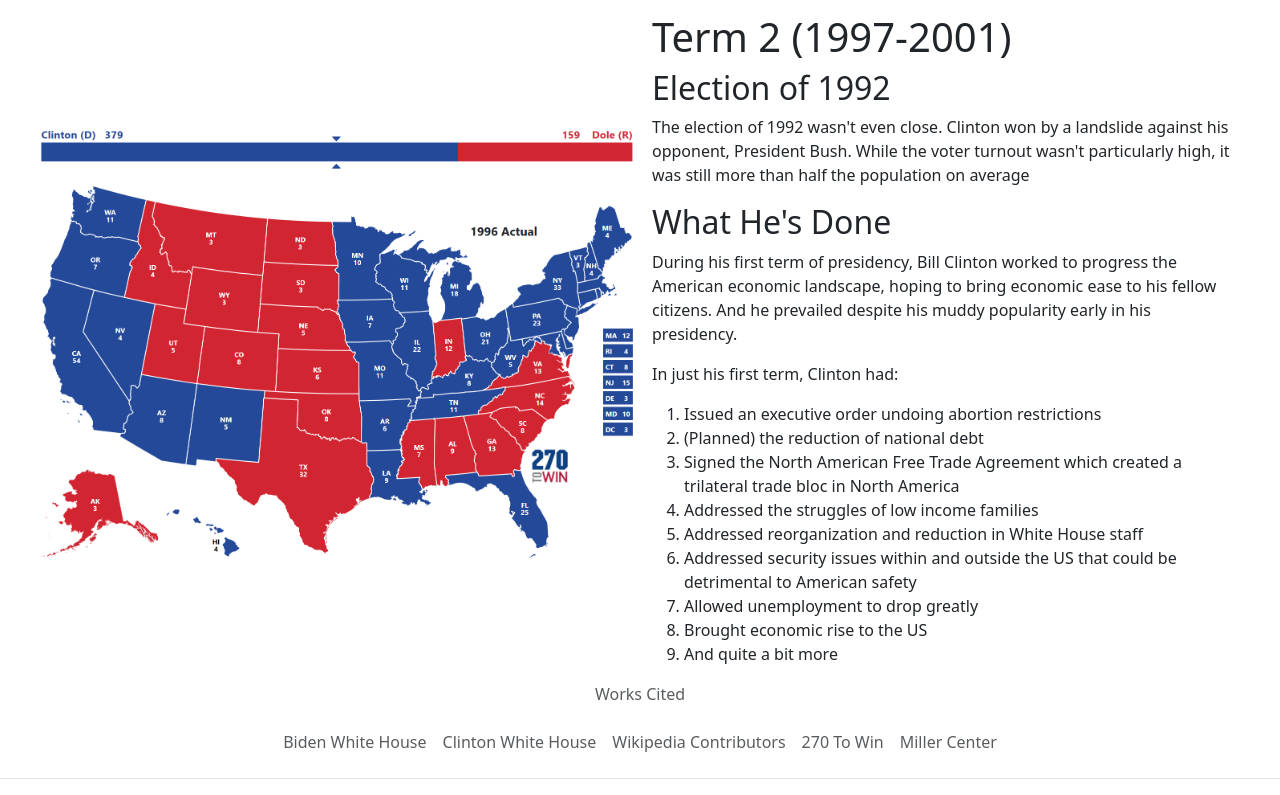
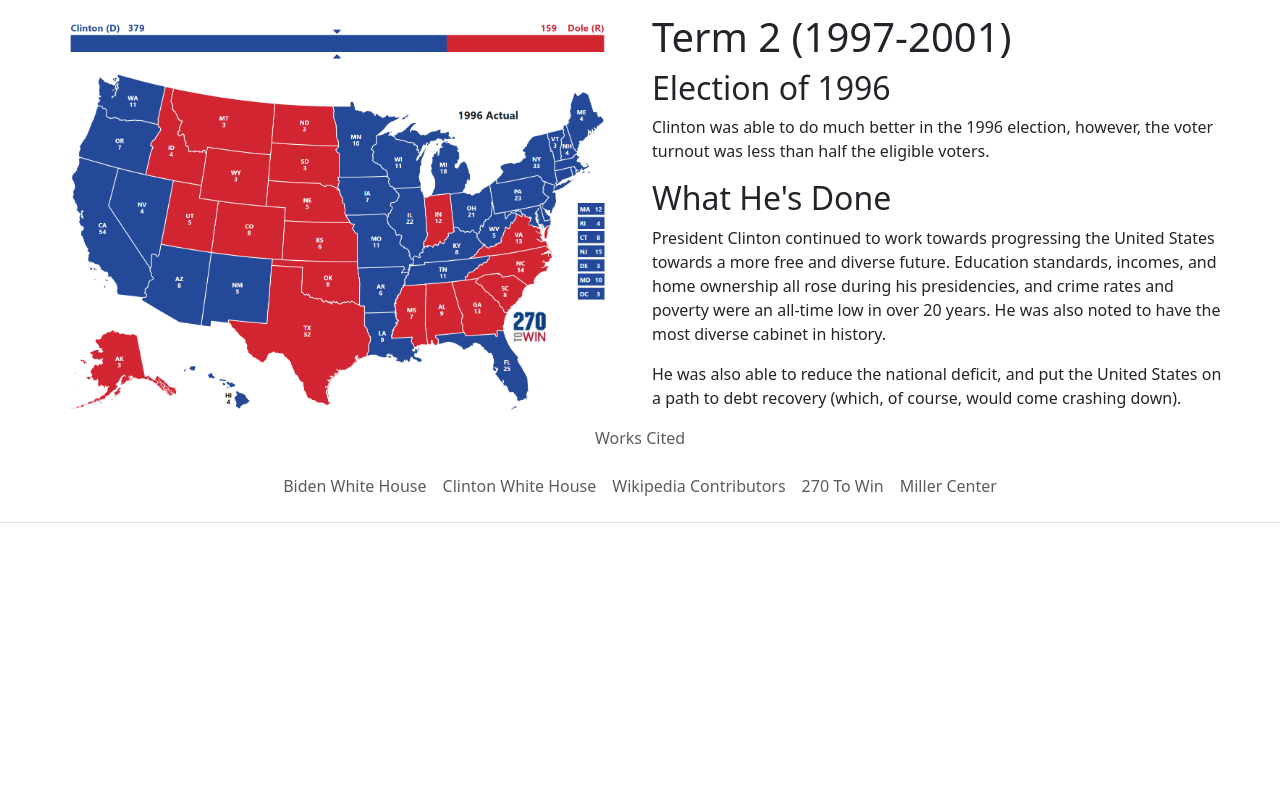
Before and after one commit to Proutum-Ann/presidentialBio, a plain HTML site: page presidency.html in a window 1280 px wide. Shown: the part 712-1507 px from the top of the page. After the commit the page ends 1251 px from the top, so only its background shows below. Drawn offline with nearby package versions, Linux system fonts and the light colour scheme.

Commit message:
finished info on election of 1996 and 2nd term?

```diff
--- a/presidency.html
+++ b/presidency.html
@@ -46,13 +46,14 @@
               </nav>
         </header>
         <main style="overflow-x: hidden">
-
+<!-- 1992 -->
           <div class="container-fluid px-5">
             <div class="row">
               <div class="col-md-6 col-12">
                 <h1>Term 1 (1993-1997)</h1>
                 <h2>Election of 1992</h2>
                 <p>The election of 1992 wasn't even close. Clinton won by a landslide against his opponent, President Bush. While the voter turnout wasn't particularly high, it was still more than half the population on average</p>
+                <!-- During Term -->
                 <h2>What He's Done</h2>
                 <p>During his first term of presidency, Bill Clinton worked to progress the American economic landscape, hoping to bring economic ease to his fellow citizens. And he prevailed despite his muddy popularity early in his presidency.</p>
                 <p>In just his first term, Clinton had:
@@ -69,32 +70,23 @@
                   </ol>
                 </p>
               </div>
+              <!-- Election Turnout -->
               <div class="col-md-6 col-12" style="background: url(imgs/1992_election.webp); background-size: contain; background-repeat: no-repeat;background-position: center; min-height: 400px">
               </div>
             </div>
-
+<!-- 1996 -->
             <div class="row">
+              <!-- Election Turnout -->
               <div class="col-md-6 col-12" style="background: url(imgs/1996_election.webp); background-size: contain; background-repeat: no-repeat;background-position: center; min-height: 400px">
               </div>
               <div class="col-md-6 col-12">
                 <h1>Term 2 (1997-2001)</h1>
-                <h2>Election of 1992</h2>
-                <p>The election of 1992 wasn't even close. Clinton won by a landslide against his opponent, President Bush. While the voter turnout wasn't particularly high, it was still more than half the population on average</p>
+                <h2>Election of 1996</h2>
+                <p>Clinton was able to do much better in the 1996 election, however, the voter turnout was less than half the eligible voters.</p>
+                <!-- During Term -->
                 <h2>What He's Done</h2>
-                <p>During his first term of presidency, Bill Clinton worked to progress the American economic landscape, hoping to bring economic ease to his fellow citizens. And he prevailed despite his muddy popularity early in his presidency.</p>
-                <p>In just his first term, Clinton had:
-                  <ol>
-                    <li>Issued an executive order undoing abortion restrictions</li>
-                    <li>(Planned) the reduction of national debt</li>
-                    <li>Signed the North American Free Trade Agreement which created a trilateral trade bloc in North America</li>
-                    <li>Addressed the struggles of low income families</li>
-                    <li>Addressed reorganization and reduction in White House staff</li>
-                    <li>Addressed security issues within and outside the US that could be detrimental to American safety</li>
-                    <li>Allowed unemployment to drop greatly</li>
-                    <li>Brought economic rise to the US</li>
-                    <li>And quite a bit more</li>
-                  </ol>
-                </p>
+                <p>President Clinton continued to work towards progressing the United States towards a more free and diverse future. Education standards, incomes, and home ownership all rose during his presidencies, and crime rates and poverty were an all-time low in over 20 years. He was also noted to have the most diverse cabinet in history.</p>
+                <p>He was also able to reduce the national deficit, and put the United States on a path to debt recovery (which, of course, would come crashing down).</p>
               </div>
             </div>
           </div>
```
